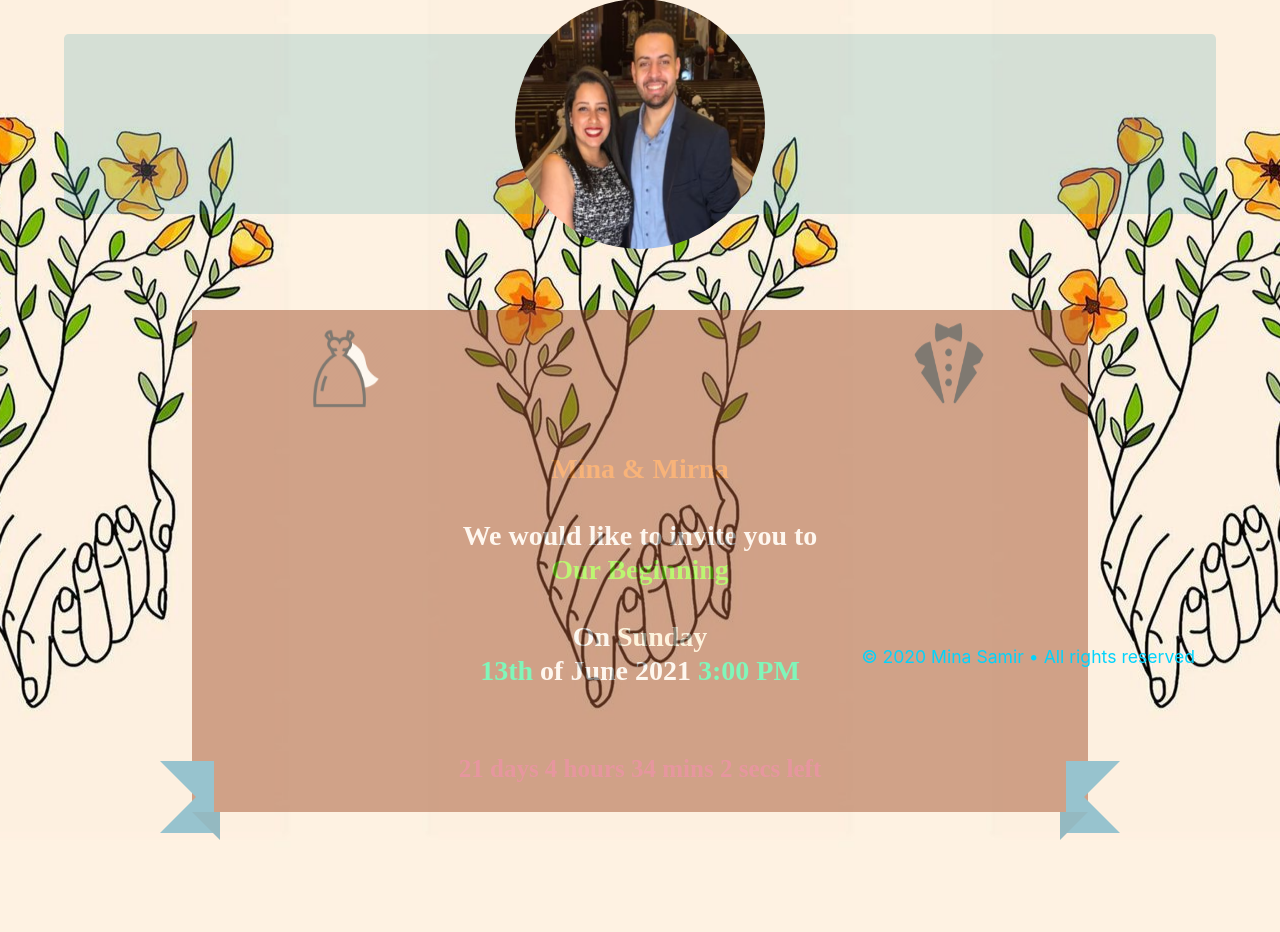
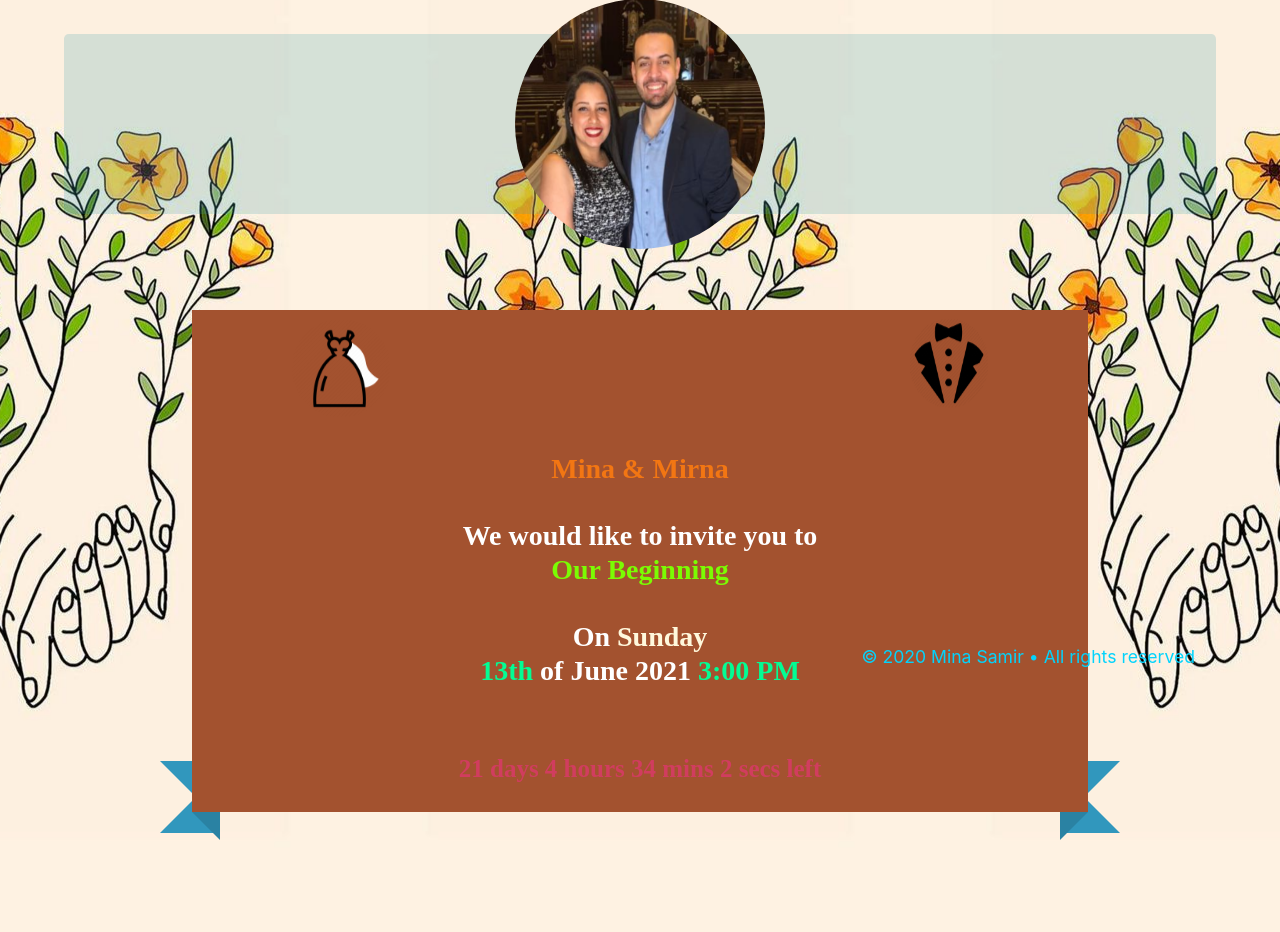
Before and after one commit to MinaSamirSamaan1/Wed, a PHP site: page /index.php in a window 1280 px wide. Shown: the part 124-1056 px from the top of the page. Run offline with PHP 8.4, Linux system fonts and the light colour scheme; some web fonts are replaced.

Commit message:
Update ribbon.css

```diff
--- a/ribbon.css
+++ b/ribbon.css
@@ -6,7 +6,7 @@
 
  position: relative;
  background: #A3522F;
- opacity: 0.5;
+
  color: #fff;
  text-align: center;
  padding: 1em 1em; /* Adjust to suit */
```
